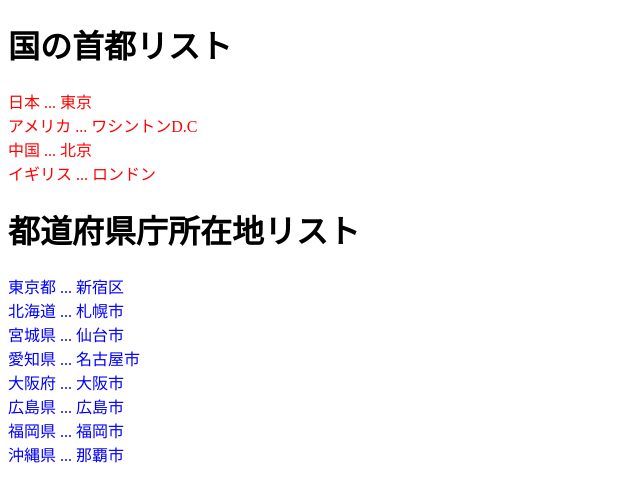
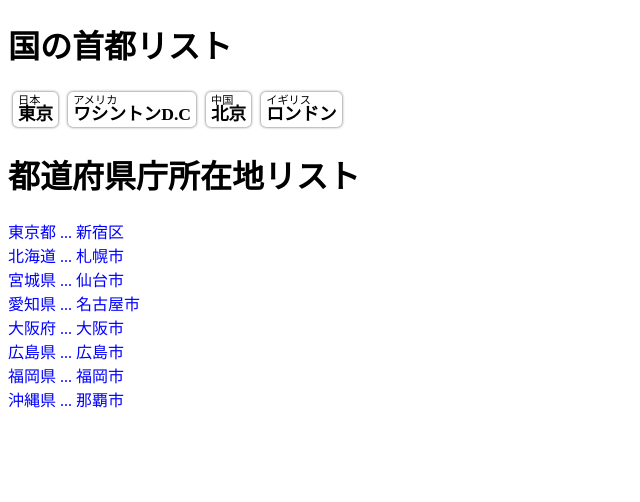
Before and after one commit to tanaka-gftd/react-next-study, a Next.js app in the folder my-app/: page / in a window 1280 px wide. Shown: the top 502 px of the page, without its empty margins (0-640 px from the left). Built offline with nearby package versions, Linux system fonts and the light colour scheme.

Commit message:
国の首都リストに細かなスタイルを設定

```diff
--- a/my-app/components/CountryCapitalList.tsx
+++ b/my-app/components/CountryCapitalList.tsx
@@ -11,8 +11,22 @@ const CountryCapitalList = () => {
       <h1>国の首都リスト</h1>
       {countryCapitals.map(countryCapital => {
         return (
-          <div key={countryCapital.country} style={{color: 'red'}}>
-            {countryCapital.country} ... {countryCapital.capital}
+          <div
+            key={countryCapital.country}
+            style={{
+              borderRadius: 5,
+              boxShadow: "0 0 3px #555",
+              display: "inline-block",
+              padding: "3px 5px",
+              margin: "3px 5px"
+            }}
+          >
+            <div style={{fontSize: "0.7em", lineHeight: "1em"}}>
+              {countryCapital.country}
+            </div>
+            <div style={{fontSize: "1.1em", fontWeight: "bold", lineHeight: "1em"}}>
+              {countryCapital.capital}
+            </div>
           </div>
         );
       })}
```
